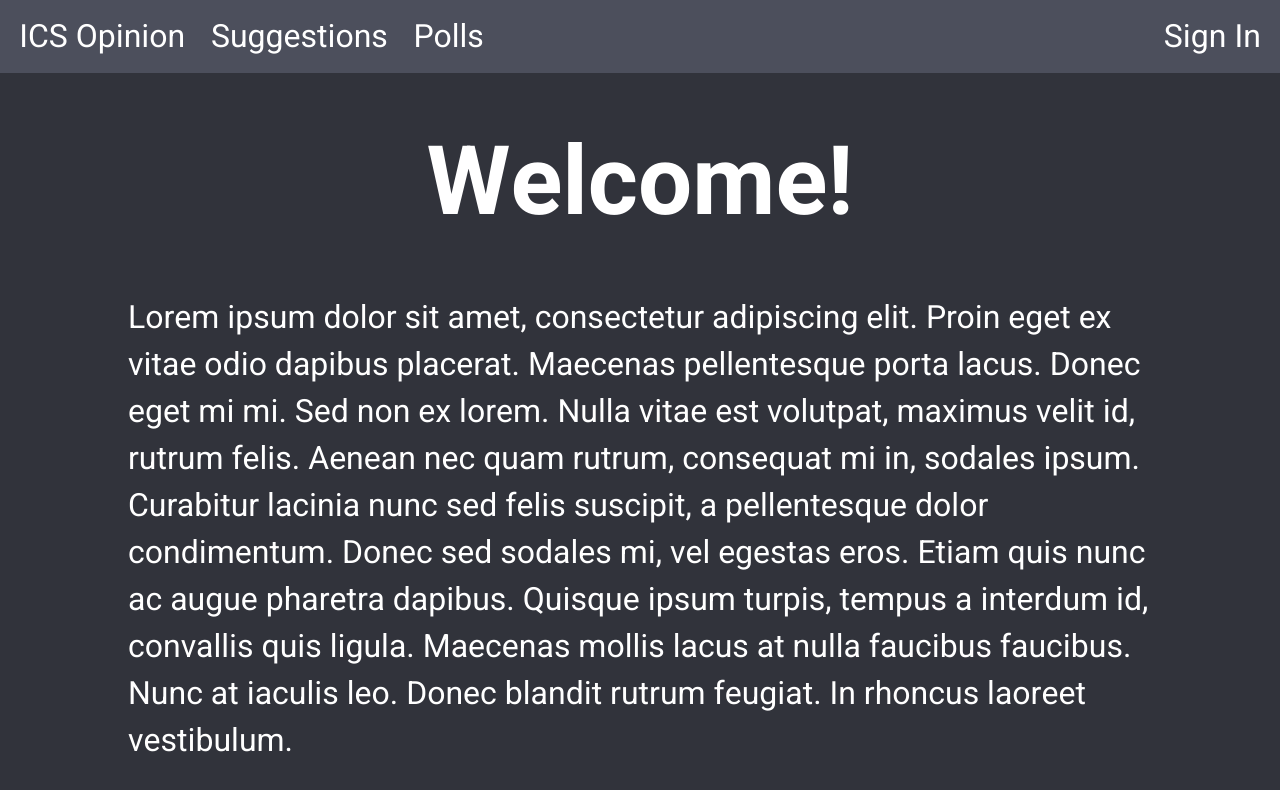
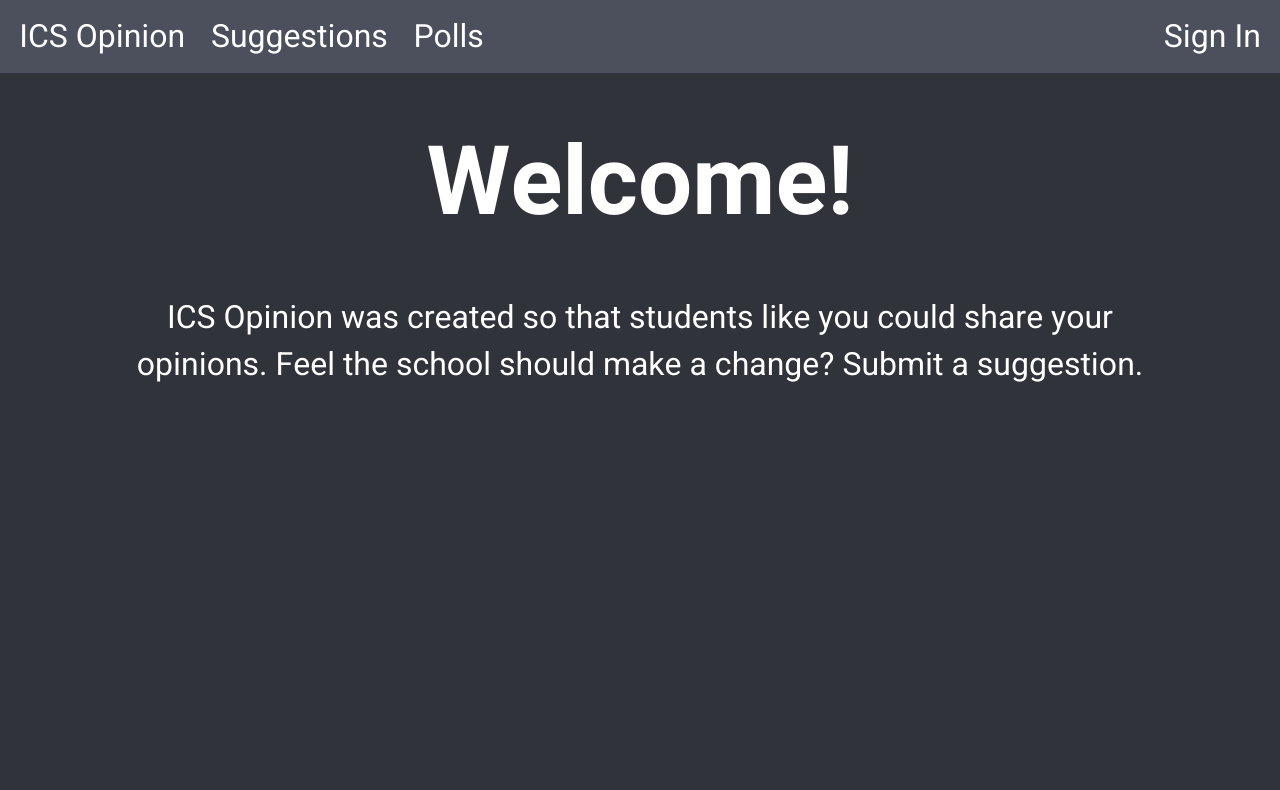
Before and after one commit to NateICS/ics-opinion, a Next.js app: page / in a window 1280 px wide. Shown: the top 790 px of the page. Built offline with nearby package versions, Linux system fonts and the light colour scheme; no server answers.

Commit message:
more styling

```diff
--- a/package.json
+++ b/package.json
@@ -18,7 +18,7 @@
   },
   "devDependencies": {
     "@next/bundle-analyzer": "^13.4.19",
-    "@types/node": "20.5.7",
+    "@types/node": "20.5.9",
     "@types/react": "18.2.21",
     "@types/react-dom": "18.2.7",
     "prettier-plugin-css-order": "^2.0.0",
--- a/src/app/page.tsx
+++ b/src/app/page.tsx
@@ -10,16 +10,8 @@ const Home = () => {
     <>
       <h1 className={styles.header}>Welcome!</h1>
       <p className={styles.body}>
-        Lorem ipsum dolor sit amet, consectetur adipiscing elit. Proin eget ex
-        vitae odio dapibus placerat. Maecenas pellentesque porta lacus. Donec
-        eget mi mi. Sed non ex lorem. Nulla vitae est volutpat, maximus velit
-        id, rutrum felis. Aenean nec quam rutrum, consequat mi in, sodales
-        ipsum. Curabitur lacinia nunc sed felis suscipit, a pellentesque dolor
-        condimentum. Donec sed sodales mi, vel egestas eros. Etiam quis nunc ac
-        augue pharetra dapibus. Quisque ipsum turpis, tempus a interdum id,
-        convallis quis ligula. Maecenas mollis lacus at nulla faucibus faucibus.
-        Nunc at iaculis leo. Donec blandit rutrum feugiat. In rhoncus laoreet
-        vestibulum.
+        ICS Opinion was created so that students like you could share your
+        opinions. Feel the school should make a change? Submit a suggestion.
       </p>
     </>
   )
--- a/src/app/suggestions/[id]/page.tsx
+++ b/src/app/suggestions/[id]/page.tsx
@@ -1,5 +1,5 @@
 import { db } from "@/firebase"
-import styles from "@/styles/Id.module.css"
+import styles from "@/styles/SuggestionId.module.css"
 import { emailToName } from "@/utils/emailToName"
 import { format } from "date-fns"
 import { doc, getDoc } from "firebase/firestore"
--- a/src/styles/Home.module.css
+++ b/src/styles/Home.module.css
@@ -5,7 +5,8 @@
 }
 
 .body {
-  margin: 0 auto 10rem;
+  margin: 0 auto;
   width: 80%;
   font-size: 2rem;
+  text-align: center;
 }
--- a/src/styles/Suggestions.module.css
+++ b/src/styles/Suggestions.module.css
@@ -39,24 +39,24 @@
 
 .card {
   flex: 1;
-  margin: 2rem;
+  margin: 1.6rem;
 
   border-radius: 1.2rem;
   background-color: #4c4f5c;
 
-  padding: 2rem;
+  padding: 1.2rem 1.6rem;
 
   min-width: 24rem;
   min-height: 12rem;
-  max-height: 30rem;
+  max-height: fit-content;
 
   text-overflow: ellipsis;
 }
 
 .title {
   width: fit-content;
-  font-size: 2.8rem;
-  line-height: 3.6rem;
+  font-size: 2.2rem;
+  line-height: 3rem;
 }
 
 .title:hover {
@@ -65,5 +65,5 @@
 
 .body {
   margin-top: 0.2rem;
-  font-size: 1.4rem;
+  font-size: 1.2rem;
 }
```
Also changed, not shown: src/styles/SuggestionId.module.css (renamed from src/styles/Id.module.css), 1 other file (tests, documents, lock files or other folders).
